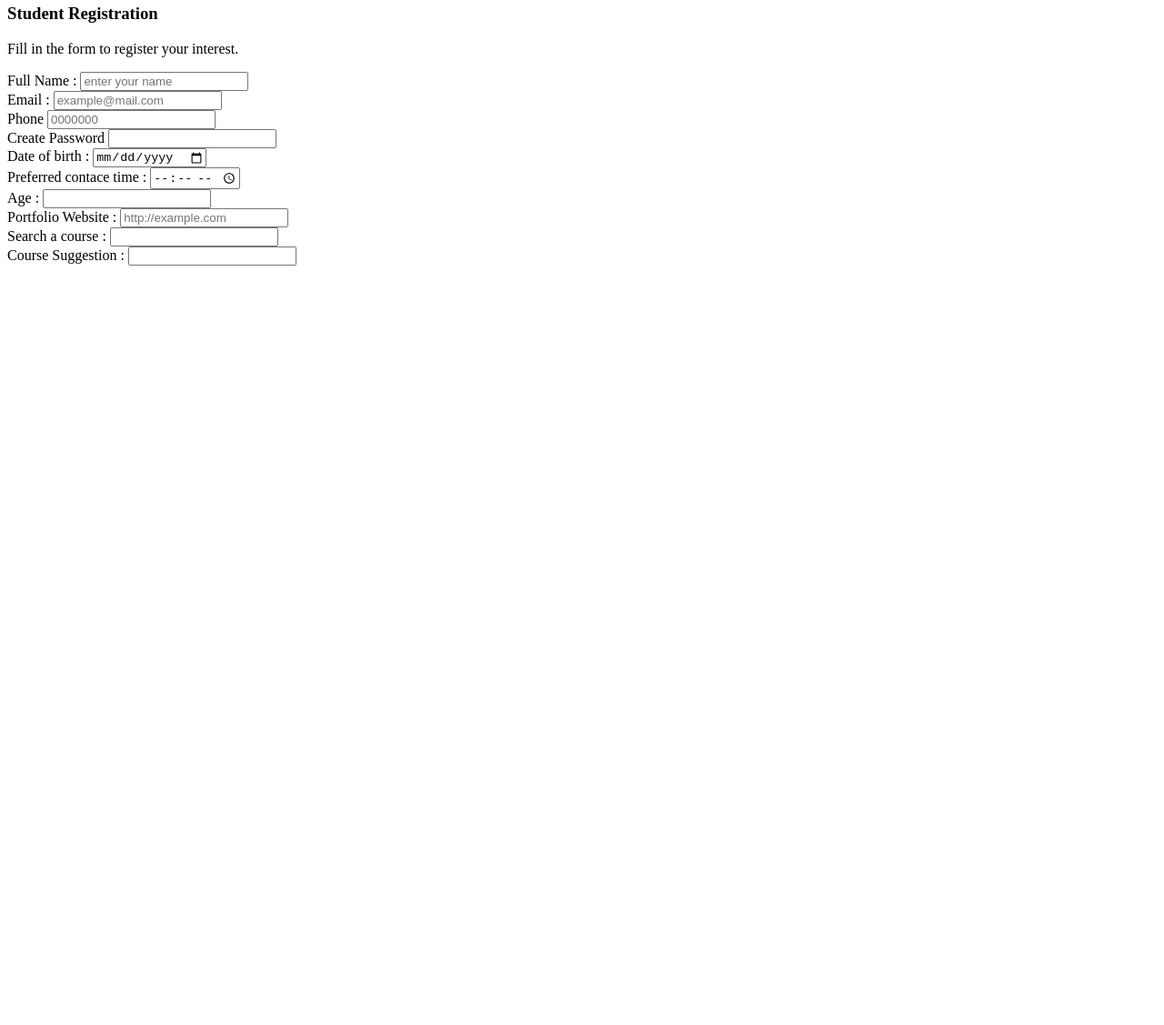
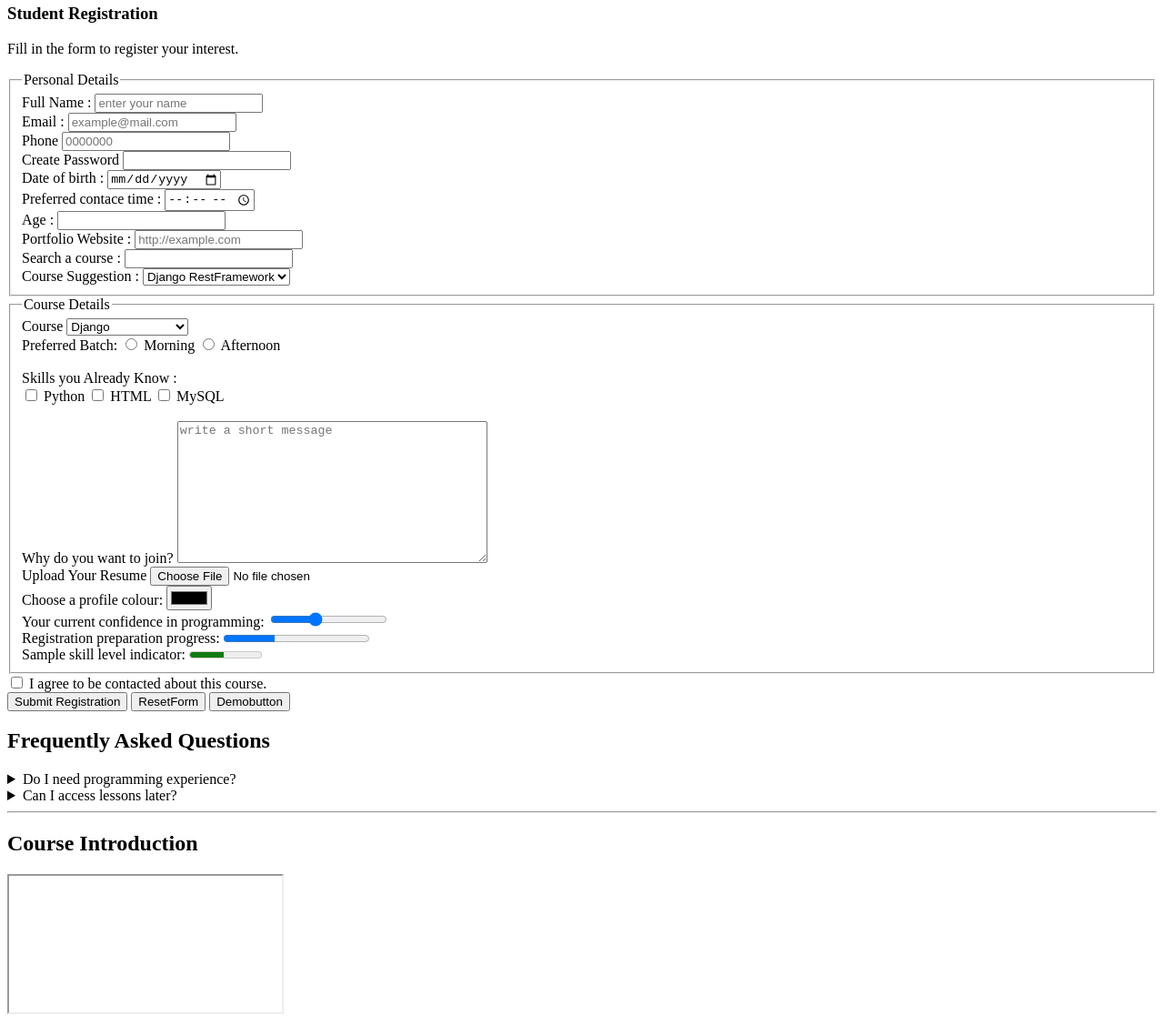
Before and after one commit to JAINJOHNSON/HTML_1, a plain HTML site: page index.html in a window 1280 px wide. Shown: the part 1595-2722 px from the top of the page at 91% size. Before the commit the page ends 1895 px from the top, so only its background shows below. Drawn offline with Linux system fonts and the light colour scheme; grey boxes are pictures that could not be loaded.

Commit message:
Vedio_embedded,html basic over

```diff
--- a/index.html
+++ b/index.html
@@ -159,7 +159,10 @@
 
         <form action="">
 
-            <div>
+           <fieldset>
+            <legend>Personal Details</legend>
+
+             <div>
                 <label for="">Full Name :</label>       <input type="text" placeholder="enter your name">
             </div>
 
@@ -183,21 +186,147 @@
                 <label for="">Preferred contace time :</label>      <input type="time">
             </div>
             <div>
-                <label for="">Age : </label>                    <input type="text">
+                <label for="">Age : </label>                    <input type="number">
             </div>
 
             <div>
-                <label for="">Portfolio Website : </label>          <input type="" placeholder="http://example.com">
+                <label for="">Portfolio Website : </label>          <input type="url" placeholder="http://example.com">
 
             </div>
 
             <div>
-                <label for="">Search a course :</label>             <input type="text"> <br>
-                <label for="">Course Suggestion : </label>          <input type="text">
+                <label for="">Search a course :</label>
+                <input list="course_options">
+                         <datalist id = "course_options">
+                                                    <option value="Django">Django</option>
+                                                    <option value="Mern">Mern</option>
+                                                    <option value="Testing">Testing</option>
+
+                        </datalist>
+            </div>
+
+            <div>
+                <label for="">Course Suggestion : </label>
+                <select name="" id="">
+                                                    <option value="Django">Django RestFramework</option>
+                                                    <option value="Mern">Mern Development</option>
+                                                    <option value="Testing">Testing Selenium</option>
+                </select>
             </div>
 
 
+
+           </fieldset>
+
+            <fieldset>
+                <legend>Course Details</legend>
+                <div>
+                    <label for="">Course</label>
+                    <select name="" id="">
+                        <optgroup label="Development">
+                            <option value="Django">Django</option>
+                        <option value="MS">MS</option>
+                        <option value="ASP">ASP</option>
+                        </optgroup>
+
+                        <optgroup label="Testing">
+                            <option value="SPRING">SPRING</option>
+                        <option value="DS">DATA SCIENCE</option>
+                        </optgroup>
+
+                    </select>
+                </div>
+
+                <div>
+                    <label for="">Preferred Batch: </label>
+                                    <input type="radio" name="batch" value="Morning"> <label for="">Morning</label>
+                                    <input type="radio"name="batch" value="Afternoon"> <label for="">Afternoon</label>
+                </div>
+                <br>
+
+                <div>
+                    <label for="">Skills you Already Know :</label> <br>
+                                    <input type="checkbox" value="Python"> <label for="">Python</label>
+                                    <input type="checkbox" value="HTML"> <label for="">HTML</label>
+                                    <input type="checkbox" value="MySQL"> <label for="">MySQL</label>
+                </div>
+
+                <br>
+
+                <div>
+                    <label for="">Why do you want to join?</label>
+                                    <textarea name="" id="" rows="10" cols="40" placeholder="write a short message"></textarea>
+                </div>
+
+
+                <div>
+                    <label for="">Upload Your Resume</label> <input type="file">
+                </div>
+
+                <div>
+                    <label for="">Choose a profile colour:</label> <input type="color">
+                </div>
+
+                <div>
+                    <label for="">Your current confidence in programming:</label> <input type="range" min="2" max="10" value="5">
+                </div>
+
+                <div>
+                    <label for="">Registration preparation progress:</label>
+                                    <progress min="10" max="100" value="35" >
+
+                                    </progress>
+                </div>
+
+                <div>
+                    <label for="">Sample skill level indicator:</label>
+                                    <meter value="50" min="5" max="100"></meter>
+                </div>
+
+            </fieldset>
+
+
+
         </form>
+
+        <div>
+            <input type="checkbox"> <label for="">I agree to be contacted about this course.</label>
+        </div>
+
+        <div>
+            <button type="submit">Submit Registration</button>
+            <button type="reset">ResetForm</button>
+            <button>Demobutton</button>
+        </div>
+
+
+    </section>
+
+    <section>
+        <h2>Frequently Asked Questions</h2>
+
+         <details>
+            <summary>Do I need programming experience?</summary>
+                        <p>No. Beginners can start with the fundamentals.</p>
+
+        </details>
+
+
+        <details>
+            <summary>Can I access lessons later?</summary>
+                        <p>Lesson access depends on the course arrangement.</p>
+
+        </details>
+
+        <hr>
+
+    </section>
+
+
+    <section>
+        <h2>Course Introduction</h2>
+
+        <iframe src="https://www.youtube.com/embed/Utg9TMXZrx8?si=nu2gkxSO3G9YPJr5" frameborder="20"></iframe>
 
 
     </section>
@@ -205,7 +334,5 @@
 
 
 
-
-
 </body>
 </html>
```
